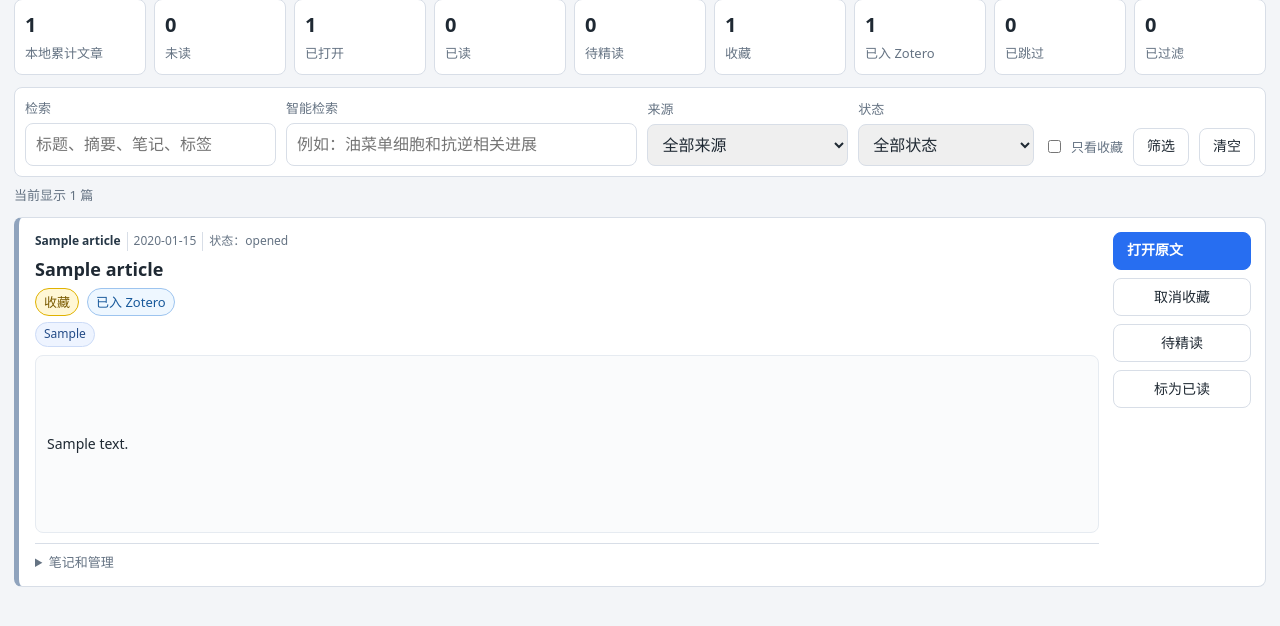
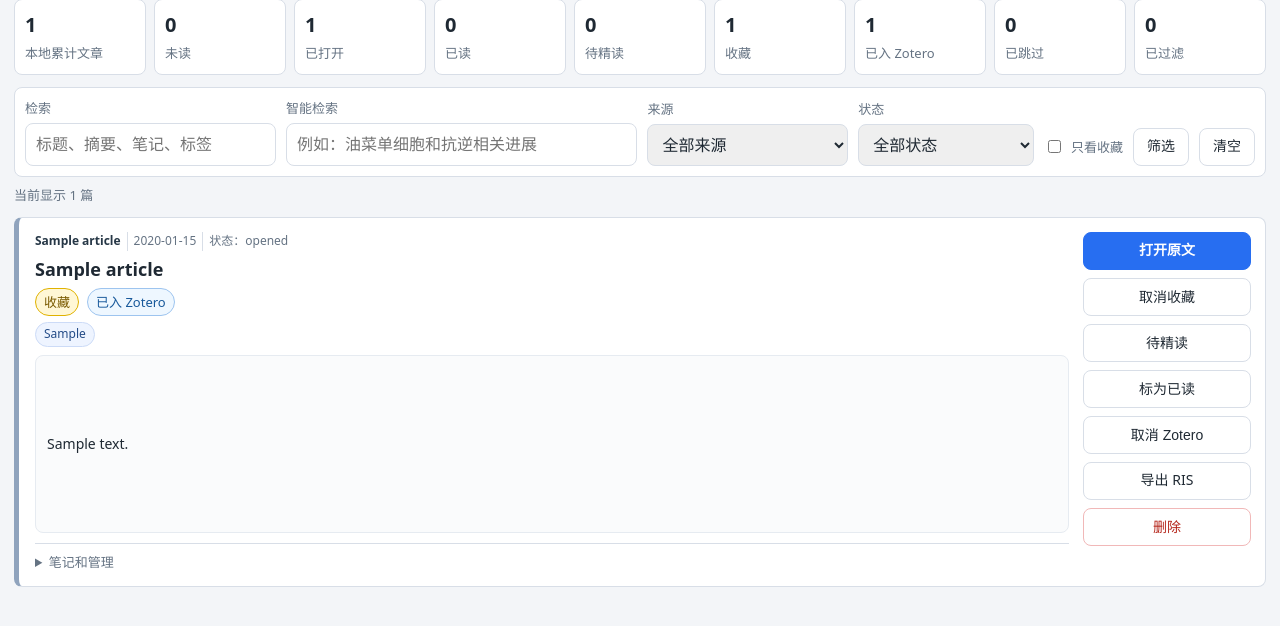
Before and after one commit to wxx7556923/RSS_Finder, a FastAPI app: page / in a window 1280 px wide. Shown: the part 118-744 px from the top of the page. Run offline with FastAPI, Linux system fonts and the light colour scheme; tables that the repository leaves empty hold one stand-in row (values such as "Sample post").

Commit message:
Move article management actions to sidebar

```diff
--- a/static/style.css
+++ b/static/style.css
@@ -293,7 +293,7 @@ button:disabled {
 
 .card {
   display: grid;
-  grid-template-columns: minmax(0, 1fr) 138px;
+  grid-template-columns: minmax(0, 1fr) 168px;
   gap: 14px;
   background: var(--panel);
   border: 1px solid var(--line);
@@ -494,6 +494,12 @@ button:disabled {
   min-width: 0;
 }
 
+.card-actions button,
+.card-actions .button-link {
+  text-align: center;
+  width: 100%;
+}
+
 .empty {
   background: var(--panel);
   border: 1px solid var(--line);
--- a/templates/index.html
+++ b/templates/index.html
@@ -4,7 +4,7 @@
     <meta charset="utf-8">
     <meta name="viewport" content="width=device-width, initial-scale=1">
     <title>{{ app_title }}</title>
-    <link rel="stylesheet" href="/static/style.css?v=20260608-read-button-2">
+    <link rel="stylesheet" href="/static/style.css?v=20260608-actions-sidebar">
   </head>
   <body data-mode="{{ mode }}">
     <main class="shell">
@@ -205,12 +205,6 @@
                 </div>
                 <div class="note-actions">
                   <button data-action="save-meta" data-id="{{ article.article_id }}">保存笔记</button>
-                  <button data-action="set-status" data-status="skipped" data-id="{{ article.article_id }}">跳过</button>
-                  <button data-action="toggle-zotero" data-id="{{ article.article_id }}" data-zotero-status="{{ article.zotero_status }}">
-                    {% if article.zotero_status == "saved" %}取消 Zotero{% else %}已入 Zotero{% endif %}
-                  </button>
-                  <button class="danger-button" data-action="delete-article" data-id="{{ article.article_id }}">删除</button>
-                  <a class="button-link" href="/api/articles/{{ article.article_id }}/ris">导出 RIS</a>
                 </div>
               </details>
             </div>
@@ -227,8 +221,12 @@
               <button class="{% if article.read_status == 'read' %}status-done{% endif %}" data-action="set-status" data-status="read" data-id="{{ article.article_id }}">{% if article.read_status == 'read' %}已读{% else %}标为已读{% endif %}</button>
               {% if mode == "ds" %}
               <button data-action="summarize" data-id="{{ article.article_id }}">生成摘要</button>
-              <button data-action="skip" data-id="{{ article.article_id }}">跳过</button>
               {% endif %}
+              <button data-action="toggle-zotero" data-id="{{ article.article_id }}" data-zotero-status="{{ article.zotero_status }}">
+                {% if article.zotero_status == "saved" %}取消 Zotero{% else %}已入 Zotero{% endif %}
+              </button>
+              <a class="button-link" href="/api/articles/{{ article.article_id }}/ris">导出 RIS</a>
+              <button class="danger-button" data-action="delete-article" data-id="{{ article.article_id }}">删除</button>
             </div>
           </article>
           {% endfor %}
@@ -240,6 +238,6 @@
         {% endif %}
       </section>
     </main>
-    <script src="/static/app.js?v=20260608-read-button-2"></script>
+    <script src="/static/app.js?v=20260608-actions-sidebar"></script>
   </body>
 </html>
```
